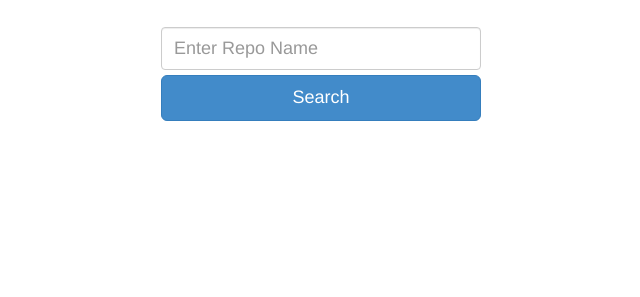
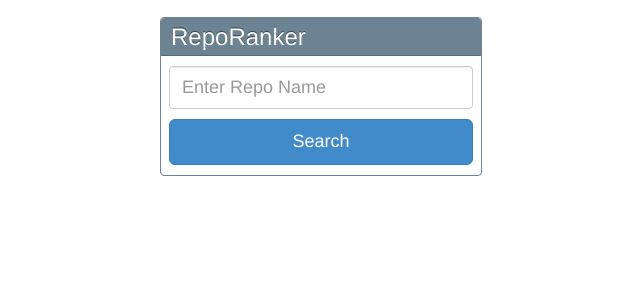
Before and after one commit to taddeimania/hackathon, a Django app: template reporanker/templates/reporanker/search.html in a window 1280 px wide. Shown: the part 53-350 px from the top of the page, without its empty margins (319-959 px from the left). Run offline with Django 3.2, Linux system fonts and the light colour scheme; the template is opened without the code that fills it, so the values that code supplies are empty; parts of the project's set-up code (start-up, migrations or seed data) failed here and were passed over; some libraries are stand-ins or nearby versions.

Commit message:
Tech Debt: added some polish to search page

```diff
--- a/reporanker/static/reporanker/css/less/reporanker.less
+++ b/reporanker/static/reporanker/css/less/reporanker.less
@@ -81,6 +81,18 @@ html, body {
 #terms {
     height: 43px;
     font-size: 18px;
+}
+.search-form {
+    input[type="text"] {
+    width: 95%;
+        display: block;
+        margin : 0 auto;
+    }
+    #search-btn {
+        width: 95%;
+        display: block;
+        margin : 10px auto;
+    }
 }
 
 #search-btn {
--- a/reporanker/static/reporanker/css/reporanker.css
+++ b/reporanker/static/reporanker/css/reporanker.css
@@ -68,6 +68,16 @@ body {
 #terms {
   height: 43px;
   font-size: 18px;
+}
+.search-form input[type="text"] {
+  width: 95%;
+  display: block;
+  margin: 0 auto;
+}
+.search-form #search-btn {
+  width: 95%;
+  display: block;
+  margin: 10px auto;
 }
 #search-btn {
   margin-top: 5px;
--- a/reporanker/templates/reporanker/search.html
+++ b/reporanker/templates/reporanker/search.html
@@ -2,6 +2,11 @@
 {% load staticfiles %}
 
 {% block body_content %}
+  <div class="index-container">
+    <div class="index-content">
+      <div class="div-header">
+        <h3 class="index-title">RepoRanker</h3>
+      </div>
 <div class="search-container">
   <div class="search-form">
     <form action="." method="GET">
@@ -9,6 +14,8 @@
       <button id="search-btn" class="btn btn-lg btn-primary">Search</button>
     </form>
   </div>
+</div>
+</div>
 
 
   <div class="search-results-container">
```
